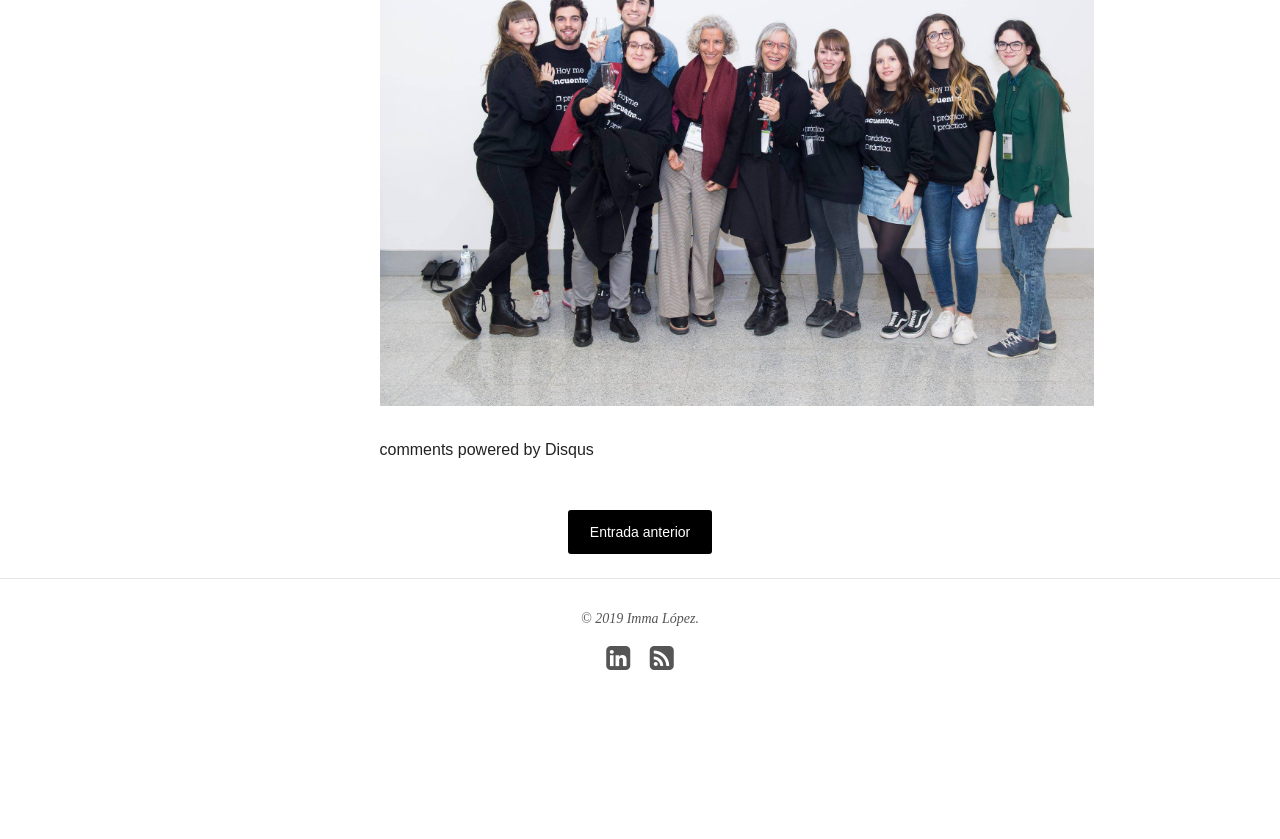
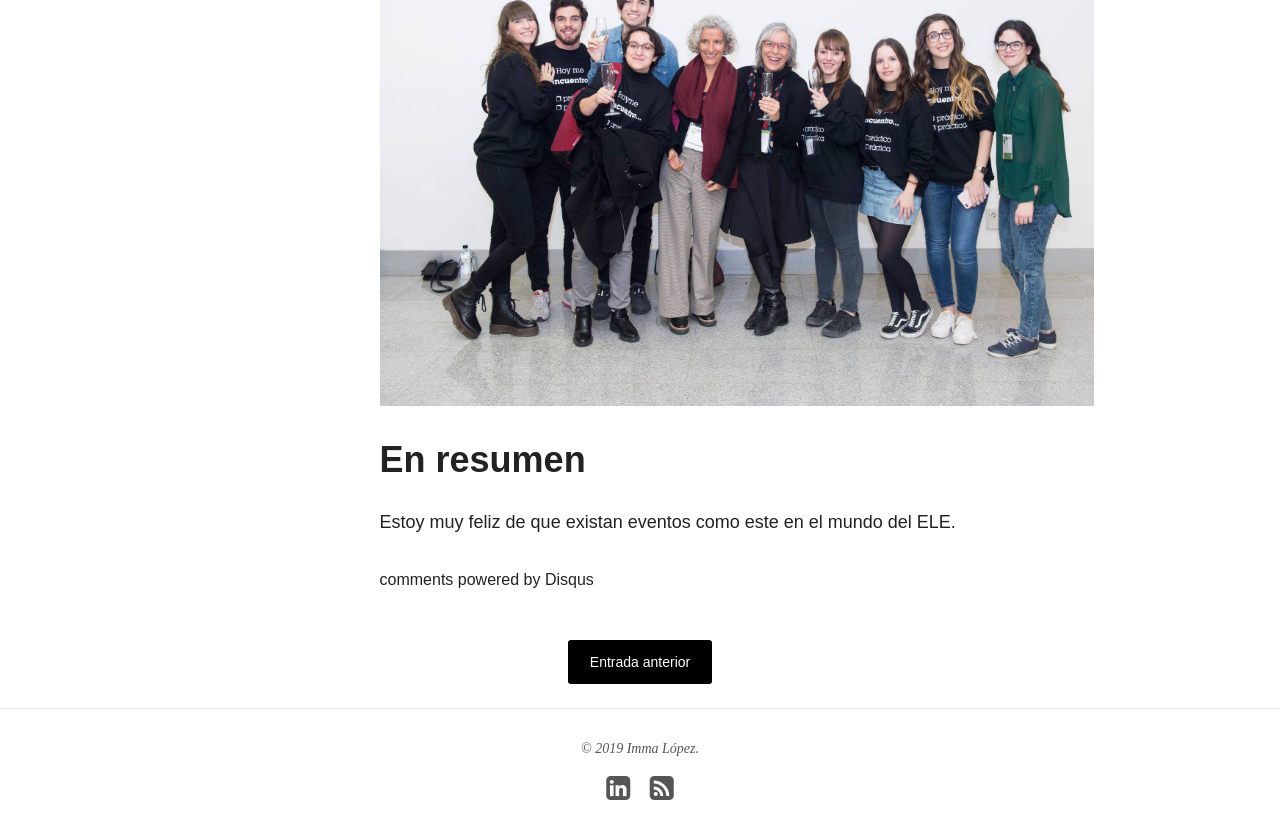
Before and after one commit to immalopez/immalopez.github.io, a Jekyll site: the page built from _posts/blog/2018-12-27-yo-una-joven-padawan.md, in a window 1280 px wide and 900 px high, scrolled down 5050 px. Shown: the top 839 px of the window. Built offline with Jekyll 4.4.1, drawn with Linux system fonts in a browser that asks for light colours; nearby versions of some CDN libraries; comment, search, counter and statistics services are not loaded; before the commit the page ends 5820 px from its top, so only the background shows below that.

Commit message:
Update 2018-12-27-yo-una-joven-padawan.md

```diff
--- a/_posts/blog/2018-12-27-yo-una-joven-padawan.md
+++ b/_posts/blog/2018-12-27-yo-una-joven-padawan.md
@@ -50,3 +50,7 @@ Este taller se hacía cargo de la realidad contraria a la del primero: la prolif
 Junto con el taller de María José Menéndez, esta experiencia práctica fue para mí lo mejor del Encuentro. La gamificación que ofrecían estas profesoras de <a href="https://www.accem.es" target="_blank">**Accem**</a> consistía en adoptar el rol de extranjero en un país inventado, cuya lengua y cultura nos eran completamente ajenas, y someternos a todos los trámites burocráticos que se exige a las personas migrantes y refugiadas cuando llegan a nuestro país. Después, una vez interiorizada la situación, se nos enfrentaba a una serie de materiales didácticos prototípicos y teníamos que juzgar si nos resultaban adecuados o agradables teniendo en cuenta nuestra nueva identidad. Ciertamente, me complació constatar con más gente la banalidad de los temas que se suelen tocar en los materiales _mainstream_, claramente orientados a un público burgués y muchas veces superficial, que es el que puede permitirse comprar un manual. Con todo, las docentes recalcaron que tampoco es cuestión de mantener una actitud de solemnidad de forma constante, sino simplemente de buscar situaciones con las que las personas migrantes y refugiadas puedan relacionarse de forma sana.
 
 ![Segunda foto grupal](/images/49643224_2075655185791249_7095390048639516672_o.jpg)
+
+# En resumen
+
+Estoy muy feliz de que existan eventos como este en el mundo del ELE.
```
